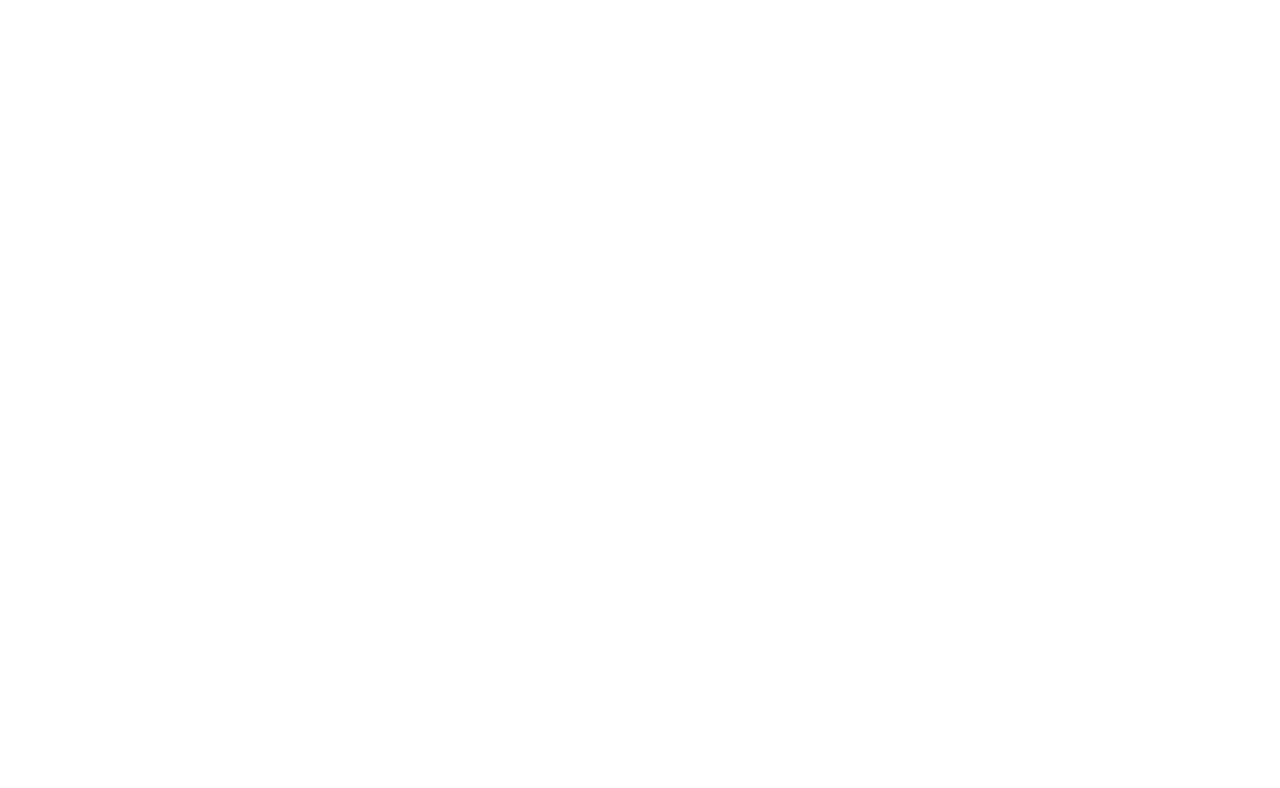
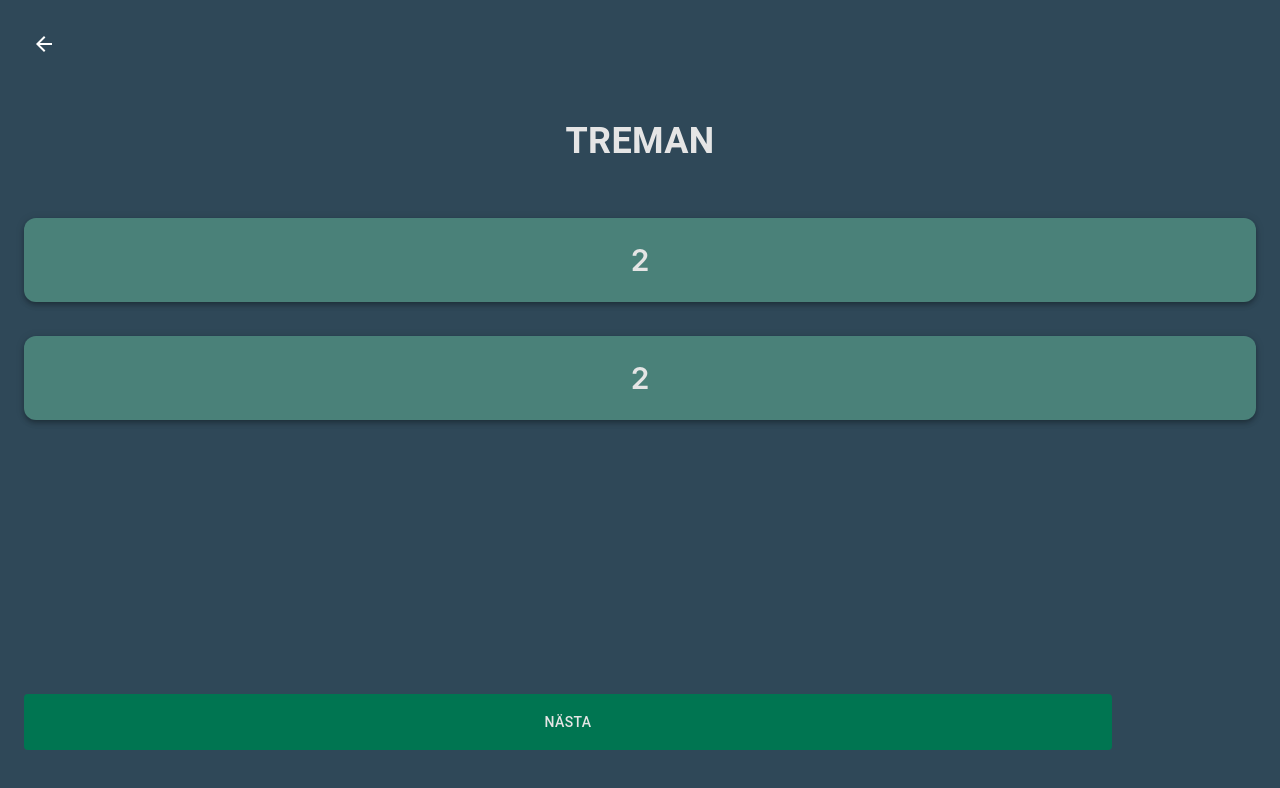
Before and after one commit to betost123/drinkspel, a React (Create React App) app: page /treman in a window 1280 px wide. Before the commit this address had no page. Shown: the top 788 px of the page. Built offline with nearby package versions, Linux system fonts and the light colour scheme.

Commit message:
pekleken

```diff
--- a/src/App.js
+++ b/src/App.js
@@ -5,6 +5,8 @@ import { BodyTwister } from "./BodyTwister";
 import { JagHarAldrig } from "./JagHarAldrig";
 import { Alias } from "./Alias";
 import { Who } from "./Who";
+import { Treman } from "./Treman";
+import { Pekleken } from "./Pekleken";
 
 function App() {
   return (
@@ -15,6 +17,8 @@ function App() {
         <Route path='/jagharaldrig' element={<JagHarAldrig />} />
         <Route path='/alias' element={<Alias />} />
         <Route path='/who' element={<Who />} />
+        <Route path='/treman' element={<Treman />} />
+        <Route path='/pekleken' element={<Pekleken />} />
       </Routes>
     </BrowserRouter>
   );
--- a/src/Home.js
+++ b/src/Home.js
@@ -49,9 +49,10 @@ export const Home = () => {
           marginTop: 24,
           padding: 16,
         }}
+        onClick={() => navigate("./treman")}
         fullWidth
       >
-        FÖRDOMAR / TUFFA VAL
+        TREMAN
       </Button>
       <Button
         style={{
@@ -72,6 +73,7 @@ export const Home = () => {
           marginTop: 24,
           padding: 16,
         }}
+        onClick={() => navigate("./pekleken")}
         fullWidth
       >
         PEKLEKEN
--- /dev/null
+++ b/src/Pekleken.js
@@ -0,0 +1,157 @@
+import { Button, IconButton, Paper, Typography } from "@mui/material";
+import * as React from "react";
+import ArrowBackIcon from "@mui/icons-material/ArrowBack";
+import { useNavigate } from "react-router-dom";
+
+const questionsData = [
+  "vem knarkar mest",
+  "vem har legat med flest",
+  "vem har legat med flest tjockisar",
+  "vem är snyggast",
+  "vem har störst chans att komma med i PH",
+  "vem är roligast",
+  "vem är tråkigast",
+  "vem kommer skilja sig",
+  "vem kommer gifta sig först",
+  "vem kommer få barn först",
+  "vem har inte duschat på en vecka",
+  "vem snarkar högst",
+  "vem kommer bli statsminister",
+  "vem kommer få sparken först",
+  "vem är troligast att bli alkis",
+  "vem kommer bli nunna",
+  "vem blir miljonär",
+  "vem är oskuld",
+  "vem super mest",
+  "vem har mörkast hemligheter",
+  "vem har flest könssjukdomar",
+  "vem kommer dö först",
+  "vem blir en trophy wife",
+  "vem är troligast att dö av en könssjukdom",
+  "vem är bäst i sängen",
+  "vem behöver gå på ett AA-möte",
+  "vem är mest kinky",
+  "vem har skickat flest nudes",
+  "vem är mest trolig att hamna i fängelse",
+  "vem är mest player",
+  "vem är mest händig",
+  "vem är mest pryd",
+  "vem är alltid sen",
+  "vem är mest hipster",
+  "vem flirtar mest",
+  "vem onanerar oftast",
+  "vem kommer få ölmage",
+  "vem gråter mest",
+  "vem tål mest alkohol",
+  "vem fiser mest",
+  "vem är girigast",
+  "vem kommer hitta den snyggaste livspartner",
+  "vem har haft flest förhållanden",
+  "vem hatar sitt liv mest",
+  "vem är mest svenne",
+  "vem är mest lösaktig",
+  "vem har blivit uppraggad flest gånger",
+  "vem ser äldst ut",
+  "vem border dricka mer",
+  "vem skulle du inte låna ut din bil till",
+  "vem kommer bli uppraggad ikväll",
+  "vem raggar sämst",
+  "vem är mest allmänbildad",
+  "vem tål minst alkohol",
+  "vem är mest gansgter",
+  "vem brukar bli fullast",
+  "vem är mest desperat",
+  "vem har blivit utkastad flest gånger från krogen",
+  "vem har snyggast rumpa",
+  "vem är mest bortskämd",
+  "vem har bäst självförtroende",
+  "vem har haft sex på konstiga ställen",
+  "vem är drygast",
+  "vem är roligast",
+  "vem skulle kunna ta betalt för sex",
+  "vem skulle betala för sex",
+  "vem har gjort det roligaste på fyllan",
+  "vem av oss kommer inte komma ihåg denhär kvällen imorgon",
+  "vem skulle kunna delta i en porrfilm",
+  "vem kollar mest porr",
+  "vem av oss har bästa raggningsrepliken",
+  "vem tar flest selfies",
+  "vem kissar i duschen",
+  "vem är största drinkludret",
+  "vem har flest fiender",
+  "vem har flest tatueringar",
+  "vem är mest wifey material",
+  "vem har störst skulder",
+  "vem kommer bli snyggast som gammal",
+  "vem av oss har klamydia",
+  "vem av oss gymmar mest",
+  "vem äter ute mest",
+  "vem sjunger finast",
+  "vem tindrar mest",
+  "vem ligger oftast",
+  "vem har sämst musiksmak",
+  "vem är lättast att få i sängen",
+  "vem har sämst karma",
+  "vwm skulle du vilja gå på dejt med",
+  "vem har bästa partytricket",
+  "vem har haft flest trekanter",
+  "vem kommer att spy ikväll",
+  "vem blev nyligen dumpad",
+  "vem dumpade någon nyligen",
+  "vem skulle kunna dejta två samtidigt",
+];
+
+export const Pekleken = () => {
+  const navigate = useNavigate();
+
+  const [questionsIndex, setQuestionsIdenx] = React.useState(
+    Math.floor(Math.random() * questionsData.length + 1)
+  );
+
+  const onClickNext = () => {
+    setQuestionsIdenx(Math.floor(Math.random() * questionsData.length));
+  };
+
+  return (
+    <div style={{ backgroundColor: "#2F4858", height: "100vh", padding: 24 }}>
+      <IconButton onClick={() => navigate("/")}>
+        <ArrowBackIcon style={{ color: "#ffffff" }} />
+      </IconButton>
+      <Typography
+        style={{
+          fontSize: 36,
+          textAlign: "center",
+          color: "#E5E5E5",
+          fontWeight: 700,
+          marginTop: 50,
+          marginBottom: 50,
+        }}
+      >
+        PEKLEKEN
+      </Typography>
+      <Paper
+        style={{
+          backgroundColor: "#4A8179",
+          padding: 24,
+          textAlign: "center",
+          color: "#E5E5E5",
+          fontWeight: 600,
+          fontSize: 20,
+          borderRadius: 12,
+        }}
+        elevation={4}
+      >
+        {questionsData[questionsIndex]}
+      </Paper>
+      <div style={{ position: "absolute", bottom: 50, width: "85%" }}>
+        <Button
+          style={{ backgroundColor: "#007551", padding: 16, color: "#E5E5E5" }}
+          onClick={onClickNext}
+          fullWidth
+        >
+          NÄSTA
+        </Button>
+      </div>
+    </div>
+  );
+};
--- /dev/null
+++ b/src/Treman.js
@@ -0,0 +1,80 @@
+import { Button, IconButton, Paper, Typography } from "@mui/material";
+import * as React from "react";
+import ArrowBackIcon from "@mui/icons-material/ArrowBack";
+import { useNavigate } from "react-router-dom";
+
+const data = ["1", "2", "3", "4", "5", "6"];
+
+export const Treman = () => {
+  const navigate = useNavigate();
+
+  const [firstIndex, setFirstIndex] = React.useState(
+    Math.floor(Math.random() * data.length + 1)
+  );
+  const [secondIndex, setSecondIndex] = React.useState(
+    Math.floor(Math.random() * data.length + 1)
+  );
+
+  const onClickNext = () => {
+    setFirstIndex(Math.floor(Math.random() * data.length));
+    setSecondIndex(Math.floor(Math.random() * data.length));
+  };
+
+  return (
+    <div style={{ backgroundColor: "#2F4858", height: "100vh", padding: 24 }}>
+      <IconButton onClick={() => navigate("/")}>
+        <ArrowBackIcon style={{ color: "#ffffff" }} />
+      </IconButton>
+      <Typography
+        style={{
+          fontSize: 36,
+          textAlign: "center",
+          color: "#E5E5E5",
+          fontWeight: 700,
+          marginTop: 50,
+          marginBottom: 50,
+        }}
+      >
+        TREMAN
+      </Typography>
+      <Paper
+        style={{
+          backgroundColor: "#4A8179",
+          padding: 24,
+          textAlign: "center",
+          color: "#E5E5E5",
+          fontWeight: 600,
+          fontSize: 30,
+          borderRadius: 12,
+        }}
+        elevation={4}
+      >
+        {data[firstIndex]}
+      </Paper>
+      <Paper
+        style={{
+          backgroundColor: "#4A8179",
+          padding: 24,
+          textAlign: "center",
+          color: "#E5E5E5",
+          fontWeight: 600,
+          fontSize: 30,
+          borderRadius: 12,
+          marginTop: 34,
+        }}
+        elevation={4}
+      >
+        {data[secondIndex]}
+      </Paper>
+      <div style={{ position: "absolute", bottom: 50, width: "85%" }}>
+        <Button
+          style={{ backgroundColor: "#007551", padding: 16, color: "#E5E5E5" }}
+          onClick={onClickNext}
+          fullWidth
+        >
+          NÄSTA
+        </Button>
+      </div>
+    </div>
+  );
+};
```
